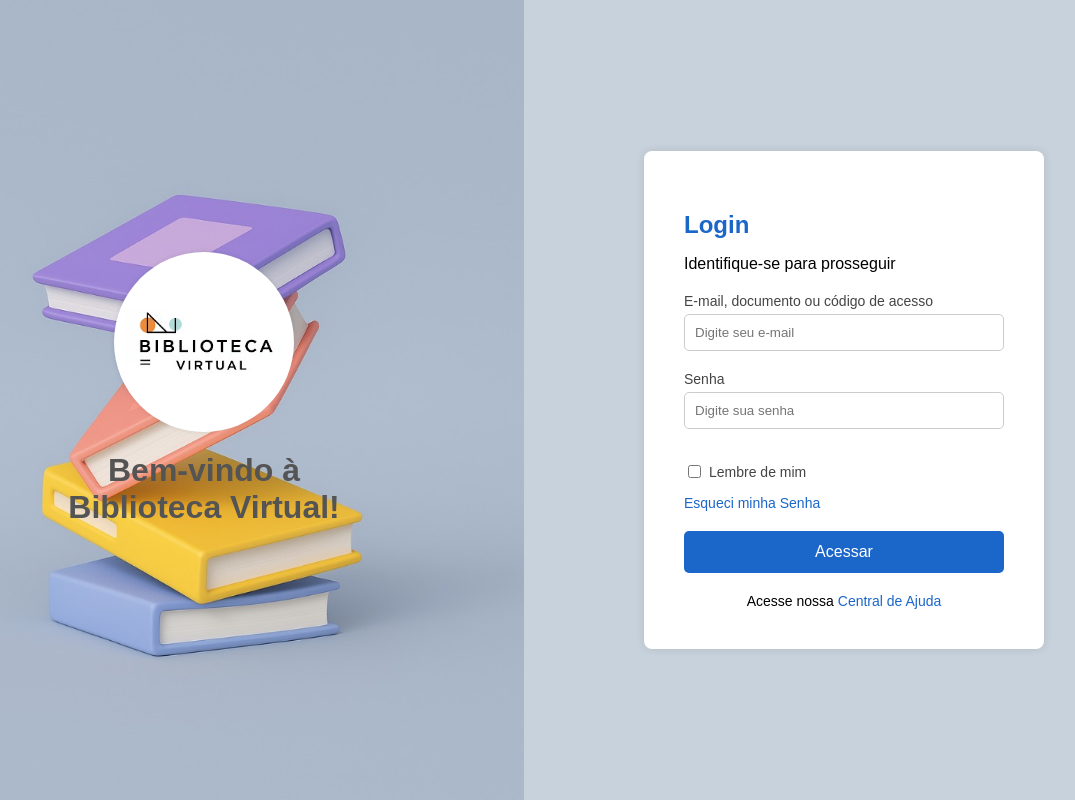
After one commit to WolfgangVM/Projeto-Integrador-III, a Flask app: template templates/login.html in a window 1280 px wide. The commit adds this page. Shown: the whole page, without its empty margins (116-1191 px from the left). Run offline with Flask 3, Linux system fonts and the light colour scheme; the template is opened without the code that fills it, so the values that code supplies are empty.

Commit message:
Criação da página de login

```diff
--- a/static/css/estilo.css
+++ b/static/css/estilo.css
@@ -1,46 +1,147 @@
-body {
-    font-family: sans-serif;
-    margin: 0;
-    padding: 0;
+* {
+  box-sizing: border-box;
+  font-family: Arial, sans-serif;
 }
 
-header {
-    background-color: #333;
-    color: #fff;
-    text-align: center;
-    padding: 1em 0;
+body {
+    margin: 0;
+    background-color: #f5f5f5;
 }
 
-main {
-    width: 80%;
-    margin: 20px auto;
+.container {
+  display: flex;
+  height: 100vh;
 }
 
-#busca {
-    margin-bottom: 20px;
+.left {
+  background-image: url("/static/css/background.jpg");
+  background-position: center center;
+  color: white;
+  padding: 40px;
+  width: 50%;
+  background-size: cover;
+  display: flex;
+  flex-direction: column;
+  justify-content: center;
+  align-items: center;
+  text-align: center;
 }
 
-#busca input[type="text"] {
-    padding: 8px;
-    margin-right: 10px;
-    border: 1px solid #ccc;
+.left h1 {
+  font-size: 32px;
+  margin-top: 20px;
+  color: rgb(85, 84, 84);
 }
 
-#btnBuscar {
-    padding: 8px 15px;
-    background-color: #4CAF50;
-    color: #fff;
-    border: none;
-    cursor: pointer;
+.right {
+  background-color:rgb(200, 210, 220) ;
+  width: 50%;
+  display: flex;
+  justify-content: center;
+  align-items: center;
 }
 
-#resultados ul {
-    list-style: none;
-    padding: 0;
+.login-box {
+  background-color: #fff;
+  padding: 40px;
+  border-radius: 8px;
+  box-shadow: 0 0 10px rgba(0, 0, 0, 0.1);
+  width: 80%;
+  max-width: 400px;
 }
 
-#resultados li {
-    border: 1px solid #ddd;
-    margin-bottom: 10px;
-    padding: 10px;
+.login-box h2 {
+  color: #1b66c9;
+  margin-bottom: 10px;
 }
+
+label {
+  display: block;
+  margin-top: 20px;
+  margin-bottom: 5px;
+  color: #444;
+  font-size: 14px;
+}
+
+input[type="email"],
+input[type="password"] {
+  width: 100%;
+  padding: 10px;
+  border: 1px solid #ccc;
+  border-radius: 5px;
+}
+
+.remember {
+  margin-top: 15px;
+  display: flex;
+  align-items: center;
+}
+
+.remember input {
+  margin-top: 15px;
+  margin-right: 8px;
+  margin-bottom: 0;
+}
+
+.actions {
+  display: flex;
+  justify-content: space-between;
+  margin-top: 10px;
+  font-size: 14px;
+}
+
+.actions a {
+  color: #1b66c9;
+  text-decoration: none;
+}
+
+.btn-login {
+  background-color: #1b66c9;
+  color: white;
+  padding: 12px;
+  border: none;
+  border-radius: 5px;
+  width: 100%;
+  margin-top: 20px;
+  cursor: pointer;
+  font-size: 16px;
+}
+
+.footer {
+  text-align: center;
+  margin-top: 20px;
+  font-size: 14px;
+}
+
+.footer a {
+  color: #1b66c9;
+  text-decoration: none;
+}
+
+@media (max-width: 768px) {
+  .container {
+    flex-direction: column;
+  }
+
+  .left,
+  .right {
+    width: 100%;
+  }
+}
+
+.logo-circular-container {
+    width: 180px;
+    height: 180px;
+    border-radius: 50%;
+    background-color: white;
+    display: flex;
+    align-items: center;
+    justify-content: center;
+    overflow: hidden;
+    box-shadow: 0 0 5px rgba(0,0,0,0.1);
+  }
+
+  .logo-circular-container img {
+    width: 90%;
+    height: auto;
+  }
--- /dev/null
+++ b/templates/login.html
@@ -0,0 +1,45 @@
+<!DOCTYPE html>
+<html lang="pt-BR">
+<head>
+  <meta charset="UTF-8">
+  <meta name="viewport" content="width=device-width, initial-scale=1.0">
+  <title>Login - Biblioteca Virtual</title>
+  <link rel="stylesheet" href="\static\css\estilo.css">
+</head>
+<body>
+  <div class="container">
+    <div class="left">
+      <div class="logo-circular-container">
+        <img src="\templates\images\logo.png" alt="Biblioteca Virtual">
+      </div>
+      <h1>Bem-vindo à<br>Biblioteca Virtual!</h1>
+    </div>
+    <div class="right">
+      <div class="login-box">
+        <h2>Login</h2>
+        <p>Identifique-se para prosseguir</p>
+        <label for="email">E-mail, documento ou código de acesso</label>
+        <input type="email" id="email" placeholder="Digite seu e-mail">
+
+        <label for="senha">Senha</label>
+        <input type="password" id="senha" placeholder="Digite sua senha">
+
+        <div class="remember">
+          <input type="checkbox" id="lembrar">
+          <label for="lembrar">Lembre de mim</label>
+        </div>
+
+        <div class="actions">
+          <a href="#">Esqueci minha Senha</a>
+        </div>
+
+        <button class="btn-login">Acessar</button>
+
+        <div class="footer">
+          Acesse nossa <a href="#">Central de Ajuda</a>
+        </div>
+      </div>
+    </div>
+  </div>
+</body>
+</html>
```
Also changed, not shown: templates/index.html (deleted, +0 -31 lines), static/css/background.jpg (added), templates/images/logo.png (added).
